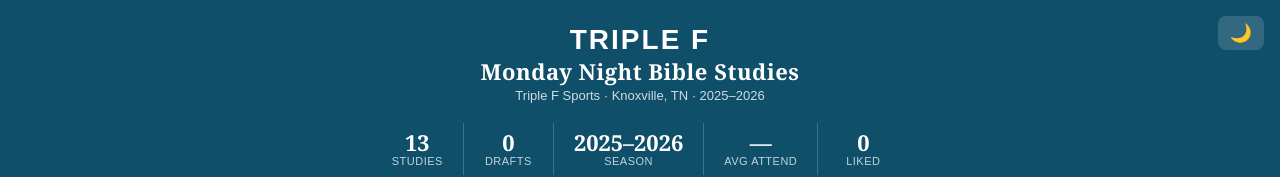
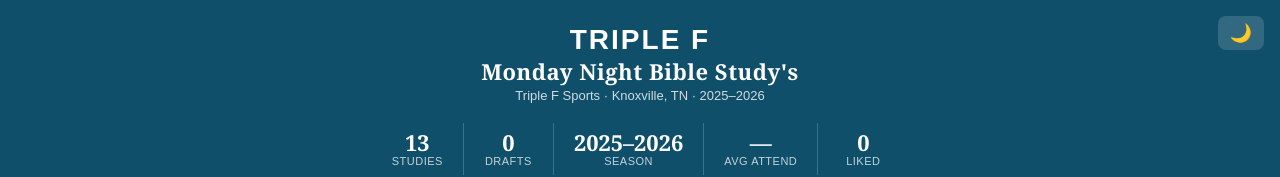
Before and after one commit to anthonylarusso6/TF-Monday-Night-Bible-Studies, a Next.js app: page / in a window 1280 px wide. Shown: the top 177 px of the page. Built offline with nearby package versions, Linux system fonts and the light colour scheme; no server answers; the database is empty.

Commit message:
Rename to TF Monday Night Bible Study's

```diff
--- a/app/layout.tsx
+++ b/app/layout.tsx
@@ -2,8 +2,8 @@ import type { Metadata } from "next";
 import "./globals.css";
 
 export const metadata: Metadata = {
-  title: "TF Monday Night Bible Studies",
-  description: "Anthony's Monday Night Bible Studies at Triple F Sports, Knoxville TN",
+  title: "TF Monday Night Bible Study's",
+  description: "Anthony's Monday Night Bible Study's at Triple F Sports, Knoxville TN",
 };
 
 export default function RootLayout({ children }: { children: React.ReactNode }) {
--- a/app/page.tsx
+++ b/app/page.tsx
@@ -133,7 +133,7 @@ export default function Home() {
         <div style={{ fontWeight: 900, fontSize: 28, letterSpacing: 2, fontFamily: "Arial, sans-serif" }}>
           TRIPLE F
         </div>
-        <h1>Monday Night Bible Studies</h1>
+        <h1>Monday Night Bible Study's</h1>
         <p>Triple F Sports · Knoxville, TN · 2025–2026</p>
       </header>
 
--- a/components/StudyModal.tsx
+++ b/components/StudyModal.tsx
@@ -105,7 +105,7 @@ h1{font-size:22px;text-align:center;margin-bottom:4px}.th{font-size:13px;text-al
   }
 
   function doCopyCard() {
-    let txt = `TF Bible Studies\n${study.title} | ${study.date}\n\n${study.bi}\n\n3 Takeaways\n`;
+    let txt = `TF Monday Night Bible Study's\n${study.title} | ${study.date}\n\n${study.bi}\n\n3 Takeaways\n`;
     for (let i = 0; i < study.tk.length; i++) txt += `${i + 1}. ${study.tk[i].ti}\n`;
     copyText(txt) ? onToast("Social card text copied!") : onToast("Could not copy — try again.");
   }
@@ -272,7 +272,7 @@ h1{font-size:22px;text-align:center;margin-bottom:4px}.th{font-size:13px;text-al
               <hr className="divider" />
               <div className="divider-label">Social Media Card</div>
               <div className="social-card" ref={socialRef}>
-                <div className="social-card-logo">TF Bible Studies</div>
+                <div className="social-card-logo">TF Monday Night Bible Study's</div>
                 <div className="social-card-title">{study.title}</div>
                 <div className="social-card-meta">
                   {study.date}{study.series ? ` · ${study.series}` : ""}
```
Also changed, not shown: public/logo.svg.
